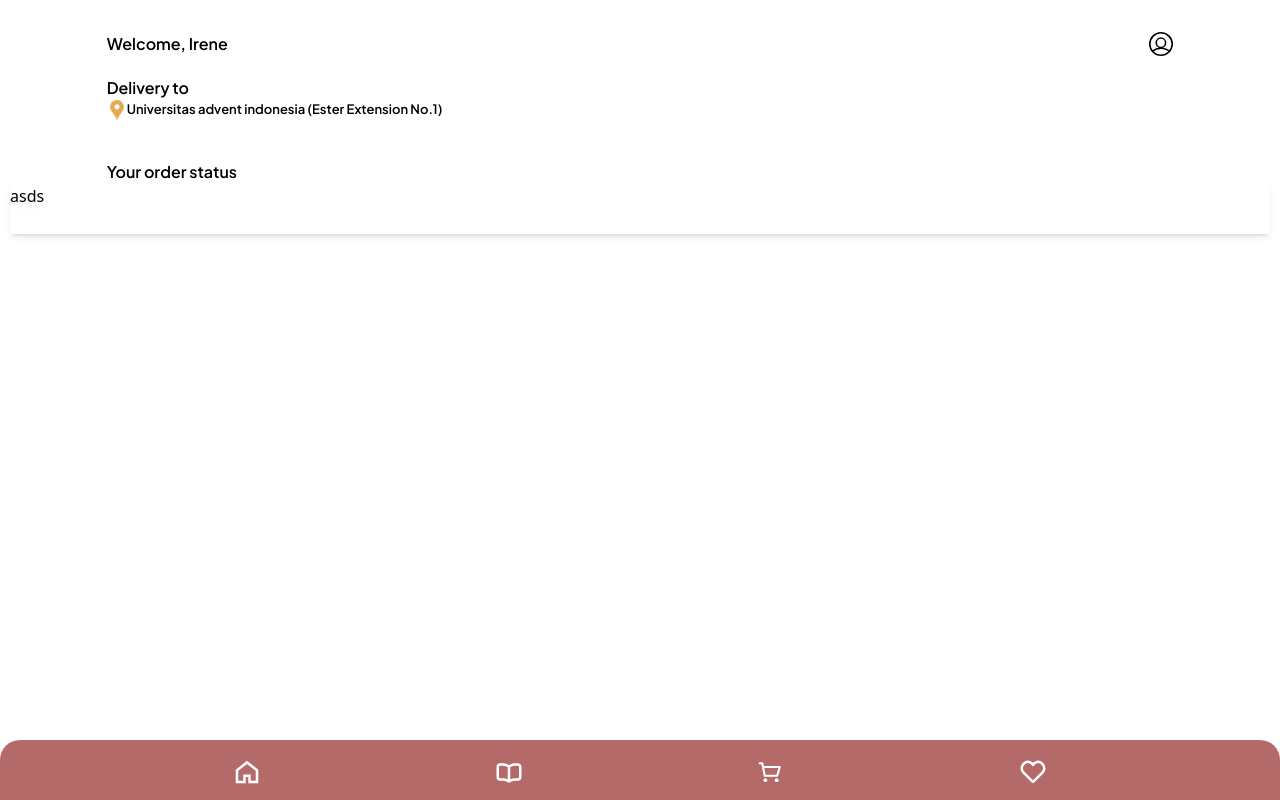
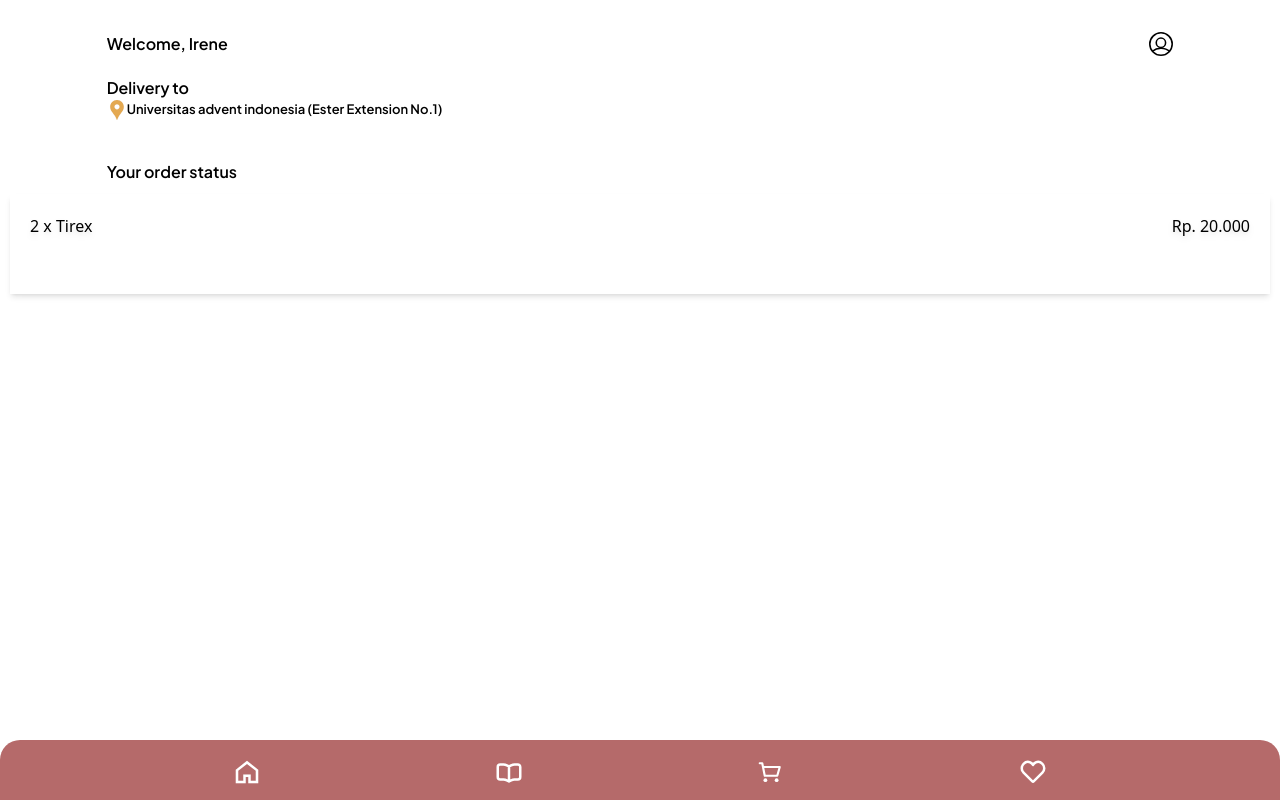
Before and after one commit to alfianwilfo/reactjs-umami, a React (Create React App) app in the folder client-customer/: page /order-status in a window 1280 px wide. Built offline with nearby package versions, Linux system fonts and the light colour scheme.

Commit message:
add containt in card

```diff
--- a/client-customer/src/views/OrderStatus.jsx
+++ b/client-customer/src/views/OrderStatus.jsx
@@ -10,9 +10,12 @@ export default function OrderStatus() {
           <div>Your order status</div>
         </div>
       </div>
-      <div className="w-screen">
-        <div className=" h-[50px] mx-[10px]   shadow-md drop-shadow-md ">
-          asds
+      <div className="w-screen mt-[10px]">
+        <div className=" h-[100px] mx-[10px] p-[20px] shadow-md drop-shadow-md ">
+          <div className="flex justify-between">
+            <div>2 x Tirex</div>
+            <div>Rp. 20.000</div>
+          </div>
         </div>
       </div>
     </>
```
